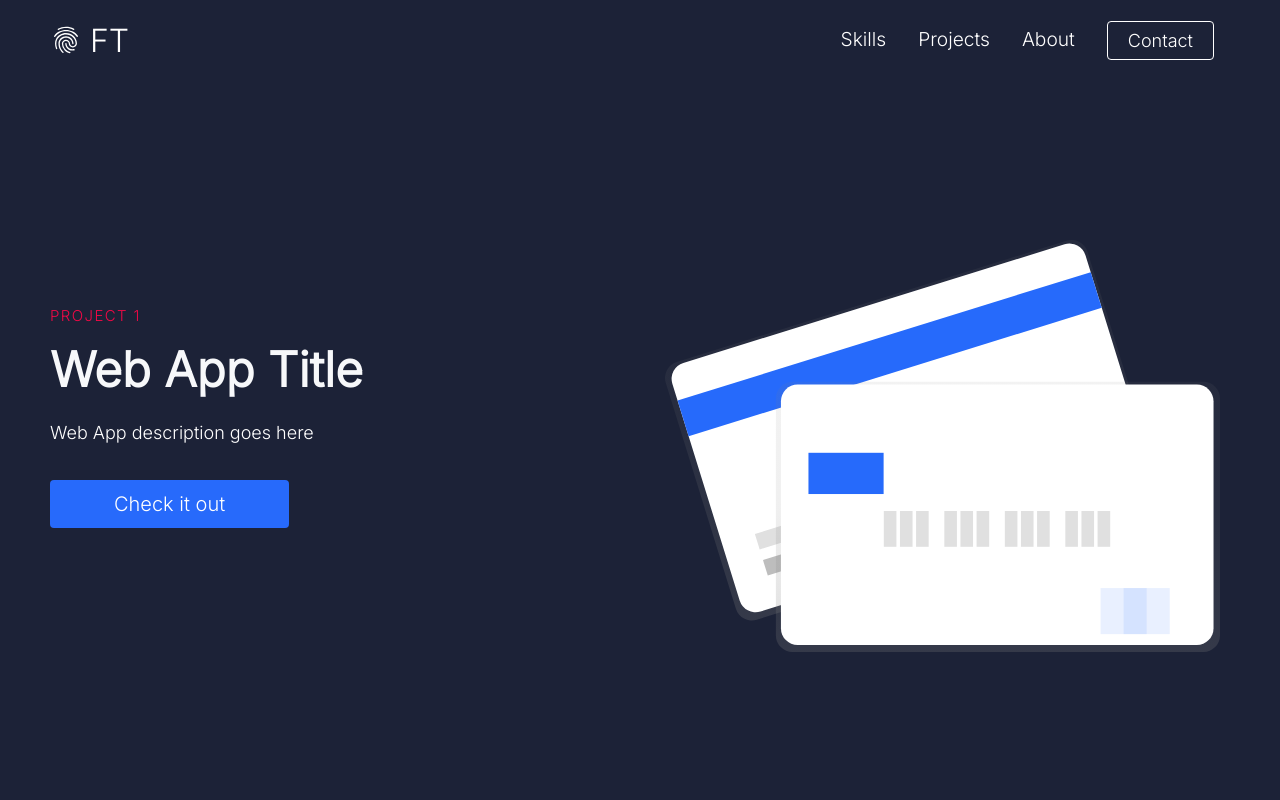
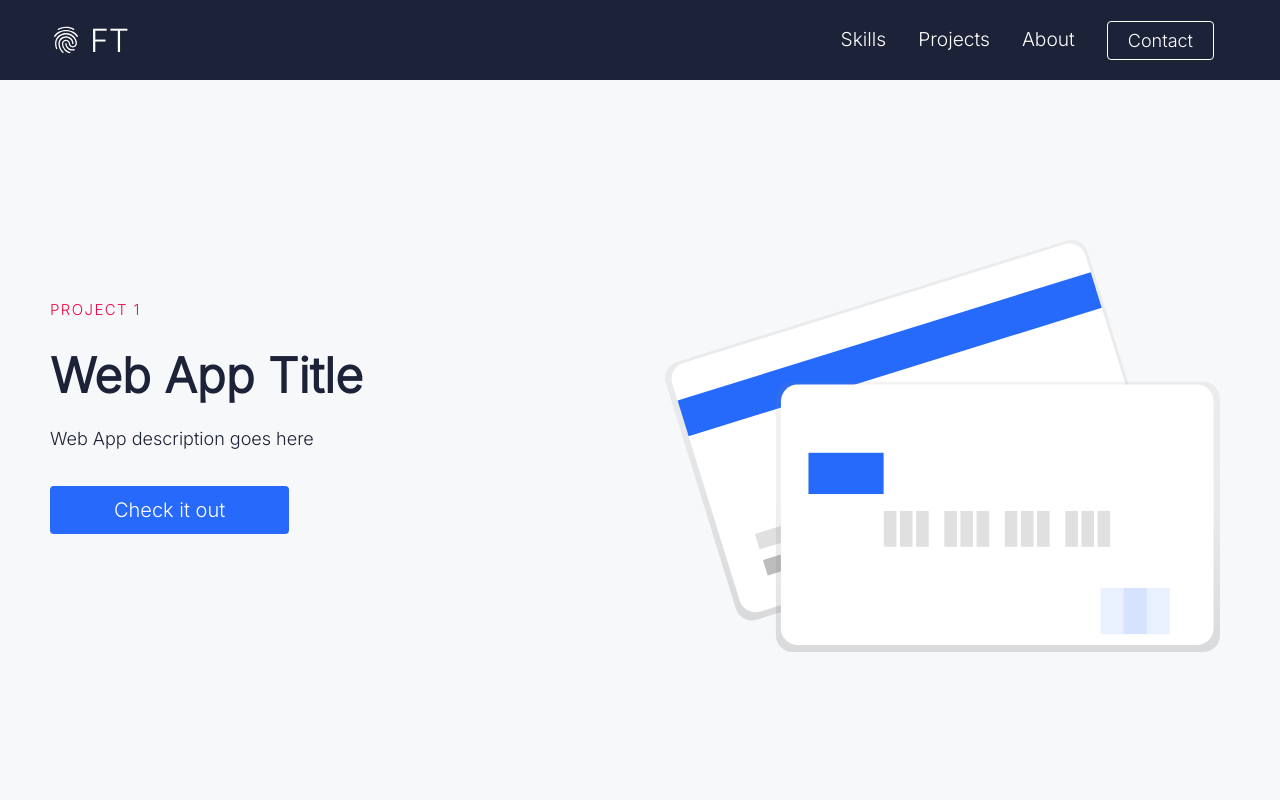
Before and after one commit to ftolentino/ftportfolio, a React (Create React App) app: page /ftportfolio/projects in a window 1280 px wide. Shown: the top 800 px of the page. Built offline with nearby package versions, Linux system fonts and the light colour scheme.

Commit message:
installed Material UI, cleaned up some old unecessary CSS styling for better global styling, removed a temporary fix of height 100vh on all the pages, and unified the background color on the root app which solved the white space on the bottom of each page.

```diff
--- a/package.json
+++ b/package.json
@@ -4,6 +4,8 @@
   "version": "0.1.0",
   "private": true,
   "dependencies": {
+    "@material-ui/core": "^4.12.3",
+    "@material-ui/icons": "^4.11.2",
     "@testing-library/jest-dom": "^5.11.4",
     "@testing-library/react": "^11.1.0",
     "@testing-library/user-event": "^12.1.10",
--- a/public/index.html
+++ b/public/index.html
@@ -13,6 +13,8 @@
     <!-- <link rel="apple-touch-icon" href="%PUBLIC_URL%/logo192.png" /> -->
     <link rel="preconnect" href="https://fonts.gstatic.com">
     <link href="https://fonts.googleapis.com/css2?family=Inter:wght@300&display=swap" rel="stylesheet">
+    <link rel="stylesheet" href="https://fonts.googleapis.com/css?family=Roboto:300,400,500,700&display=swap" />
+    <link rel="stylesheet" href="https://fonts.googleapis.com/icon?family=Material+Icons" />
     <!--
       manifest.json provides metadata used when your web app is installed on a
       user's mobile device or desktop. See https://developers.google.com/web/fundamentals/web-app-manifest/
--- a/src/components/About/About.css
+++ b/src/components/About/About.css
@@ -2,5 +2,4 @@
 	background-color: #1c2237;
 	display: flex;
 	justify-content: center;
-	height: 100vh;
 }
--- a/src/components/App/App.css
+++ b/src/components/App/App.css
@@ -1,7 +1,4 @@
 * {
-	box-sizing: border-box;
-	margin: 0;
-	padding: 0;
 	font-family: 'Inter', sans-serif;
 }
 
--- a/src/components/Button/Button.css
+++ b/src/components/Button/Button.css
@@ -97,7 +97,6 @@
 
 .green:hover {
     background-color: #242424;
-
 }
 
 .btn-link {
--- a/src/components/Contact/Contact.css
+++ b/src/components/Contact/Contact.css
@@ -2,7 +2,7 @@
 	background-color: #1c2237;
 	display: flex;
 	justify-content: center;
-	height: 100vh;
+	/* height: 100vh; */
 }
 
 
@@ -50,6 +50,11 @@
   border: 1px solid #fff;
 }
 
+.fieldset {
+  border: 0;
+  padding: 0;
+}
+
 @media screen and (max-width: 820px) {
 	.contact-input {
 		width: 100%;
--- a/src/components/Contact/Contact.js
+++ b/src/components/Contact/Contact.js
@@ -2,6 +2,7 @@
 import './Contact.css';
 
 import { Button } from '../Button/Button';
+import SendIcon from '@material-ui/icons/Send';
 import emailjs from 'emailjs-com';
 
 
@@ -29,7 +30,7 @@
         <p className='contact-section-heading'>
           Interested in working together? Let's connect!
         </p>
-        <div className='input-areas'>
+        <fieldset className='fieldset'>
             <form className='contact-form' onSubmit={sendEmail}>
               <input className='contact-input' type="text" name="subject" placeholder= 'Subject' required />
               <input className='contact-input' type="text" name="name" placeholder= 'Name' required />
@@ -41,9 +42,9 @@
                 required
               />
               <textarea className='contact-input' name="message" placeholder='Message' required/>
-            <Button buttonStyle='btn--outline' onClick={handleClick}>Submit</Button>
+              <Button buttonStyle='btn--outline' onClick={handleClick}><SendIcon /></Button>
             </form>
-        </div>
+        </fieldset>
       </section>
     </div>
   );
--- a/src/components/HeroSection/HeroSection.css
+++ b/src/components/HeroSection/HeroSection.css
@@ -1,6 +1,7 @@
 .home__hero-section {
 	color: #fff;
 	padding: 160px 0;
+	background-color: #f7f8fa;
 }
 
 .home__hero-row {
--- a/src/components/HomePage/Data.js
+++ b/src/components/HomePage/Data.js
@@ -13,9 +13,9 @@
 };
 
 export const homeObjOne = {
-  lightBg: false,
-  lightText: true,
-  lightTextDesc: true,
+  lightBg: true,
+  lightText: false,
+  lightTextDesc: false,
   topLine: 'Project 1',
   headline: 'Web App Title',
   description:
--- a/src/components/HomePage/HomePage.css
+++ b/src/components/HomePage/HomePage.css
@@ -1,9 +1,3 @@
 .homepage {
 	background-color: #1c2237;
 }
-
-@media screen and (min-width: 2560px) {
-	.homepage {
-		height: 100vh;
-	}
-}
--- a/src/components/NavBar/NavBar.css
+++ b/src/components/NavBar/NavBar.css
@@ -46,7 +46,7 @@
   justify-content: center;
   list-style: none;
   text-align: center;
-  justify-content: end;
+  justify-content: flex-end;
 }
 
 .nav-item {
--- a/src/index.css
+++ b/src/index.css
@@ -8,7 +8,7 @@
 		'Droid Sans', 'Helvetica Neue', 'Inter', sans-serif;
 	-webkit-font-smoothing: antialiased;
 	-moz-osx-font-smoothing: grayscale;
-	background-color: #fafafa;
+	background-color: #1c2237;
 }
 
 code {
```
Also changed, not shown: 1 other file (tests, documents, lock files or other folders). Lines whose indentation alone changed are shown as unchanged.
